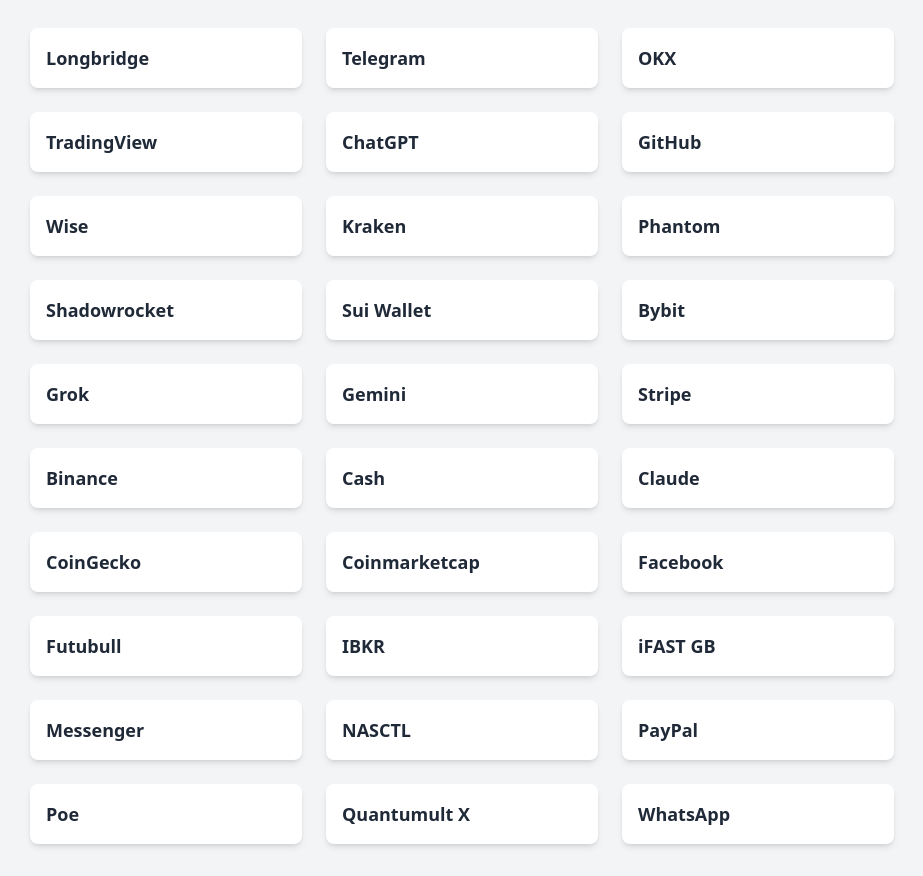
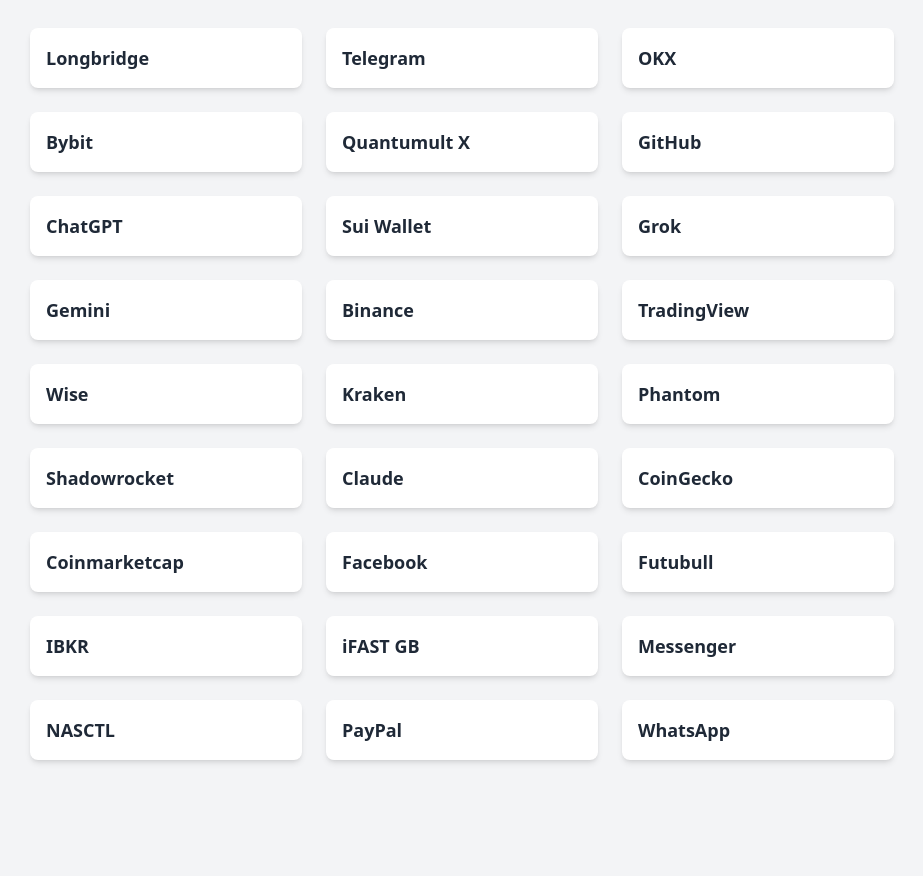
Before and after one commit to FaiChou/us-apps, a plain HTML site: page index.html in a window 1280 px wide. Shown: the part 72-948 px from the top of the page, without its empty margins (178-1101 px from the left). After the commit the page ends 864 px from the top, so only its background shows below. Drawn offline with nearby package versions, Linux system fonts and the light colour scheme.

Commit message:
refactor(index.html): update app list and links

```diff
--- a/index.html
+++ b/index.html
@@ -31,16 +31,40 @@
                 storeLink: 'https://apps.apple.com/us/app/okx-buy-bitcoin-btc-crypto/id1327268470'
             },
             {
-                name: 'TradingView',
-                storeLink: 'https://apps.apple.com/us/app/tradingview-track-all-markets/id1205990992'
+                name: 'Bybit',
+                storeLink: 'https://apps.apple.com/us/app/bybit-buy-trade-crypto/id1488296980'
+            },
+            {
+                name: 'Quantumult X',
+                storeLink: 'https://apps.apple.com/us/app/quantumult-x/id1443988620'
+            },
+            {
+                name: 'GitHub',
+                storeLink: 'https://apps.apple.com/us/app/github/id1477376905'
             },
             {
                 name: 'ChatGPT',
                 storeLink: 'https://apps.apple.com/us/app/chatgpt/id6448311069'
             },
             {
-                name: 'GitHub',
-                storeLink: 'https://apps.apple.com/us/app/github/id1477376905'
+                name: 'Sui Wallet',
+                storeLink: 'https://apps.apple.com/us/app/sui-wallet-mobile/id6476572140'
+            },
+            {
+                name: 'Grok',
+                storeLink: 'https://apps.apple.com/us/app/grok/id6670324846'
+            },
+            {
+                name: 'Gemini',
+                storeLink: 'https://apps.apple.com/us/app/google-gemini/id6477489729'
+            },
+            {
+                name: 'Binance',
+                storeLink: 'https://apps.apple.com/hk/app/binance-buy-bitcoin-crypto/id1436799971?l=en-GB'
+            },
+            {
+                name: 'TradingView',
+                storeLink: 'https://apps.apple.com/us/app/tradingview-track-all-markets/id1205990992'
             },
             {
                 name: 'Wise',
@@ -57,34 +81,6 @@
             {
                 name: 'Shadowrocket',
                 storeLink: 'https://apps.apple.com/us/app/shadowrocket/id932747118'
-            },
-            {
-                name: 'Sui Wallet',
-                storeLink: 'https://apps.apple.com/us/app/sui-wallet-mobile/id6476572140'
-            },
-            {
-                name: 'Bybit',
-                storeLink: 'https://apps.apple.com/us/app/bybit-buy-trade-crypto/id1488296980'
-            },
-            {
-                name: 'Grok',
-                storeLink: 'https://apps.apple.com/us/app/grok/id6670324846'
-            },
-            {
-                name: 'Gemini',
-                storeLink: 'https://apps.apple.com/us/app/google-gemini/id6477489729'
-            },
-            {
-                name: 'Stripe',
-                storeLink: 'https://apps.apple.com/us/app/stripe-dashboard/id978516833'
-            },
-            {
-                name: 'Binance',
-                storeLink: 'https://apps.apple.com/us/app/binance-us-buy-bitcoin-eth/id1492670702'
-            },
-            {
-                name: 'Cash',
-                storeLink: 'https://apps.apple.com/us/app/cash-app/id711923939'
             },
             {
                 name: 'Claude',
@@ -127,14 +123,6 @@
                 storeLink: 'https://apps.apple.com/us/app/paypal-pay-send-save/id283646709'
             },
             {
-                name: 'Poe',
-                storeLink: 'https://apps.apple.com/us/app/poe-fast-ai-chat/id1640745955'
-            },
-            {
-                name: 'Quantumult X',
-                storeLink: 'https://apps.apple.com/us/app/quantumult-x/id1443988620'
-            },
-            {
                 name: 'WhatsApp',
                 storeLink: 'https://apps.apple.com/us/app/whatsapp-messenger/id310633997'
             }
```
